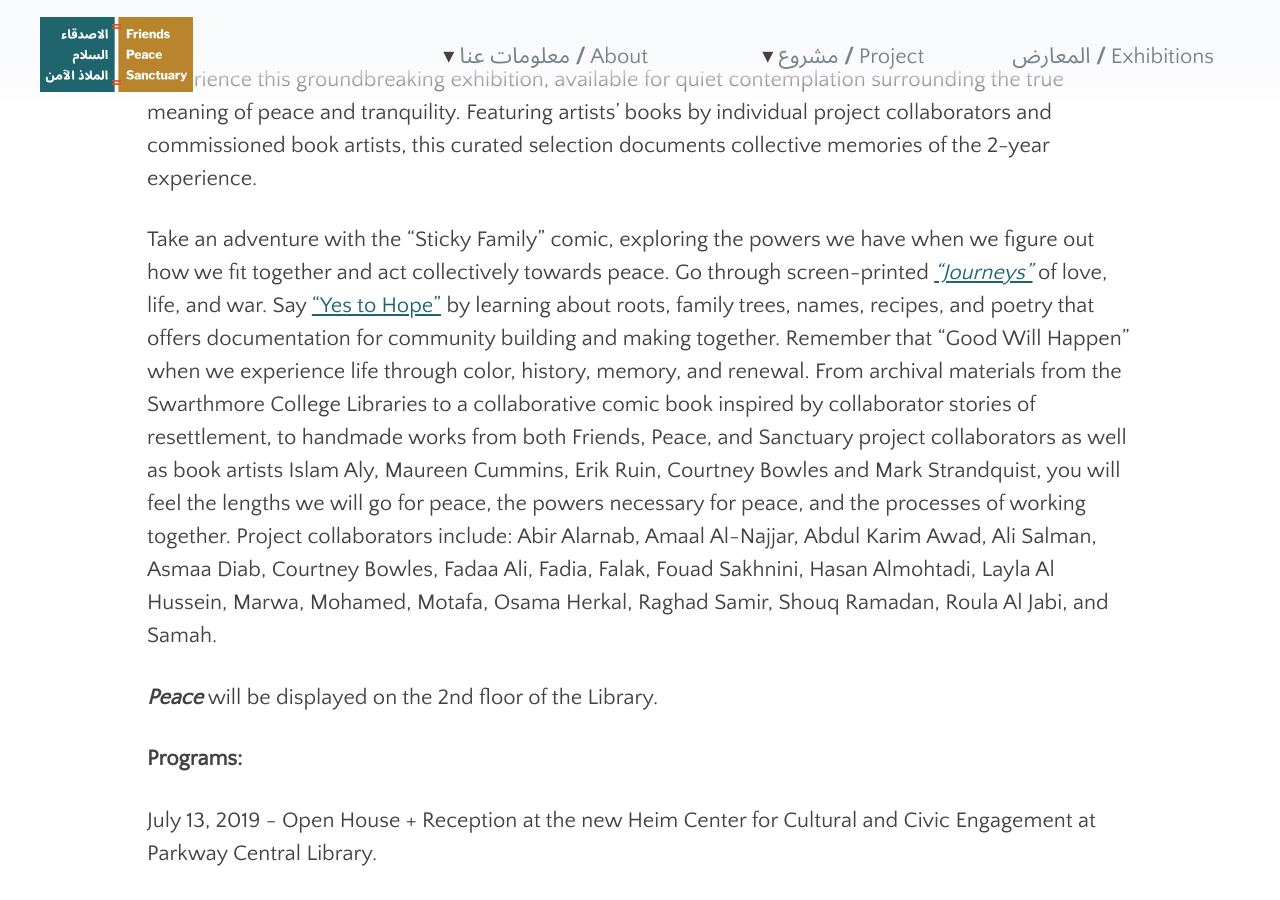
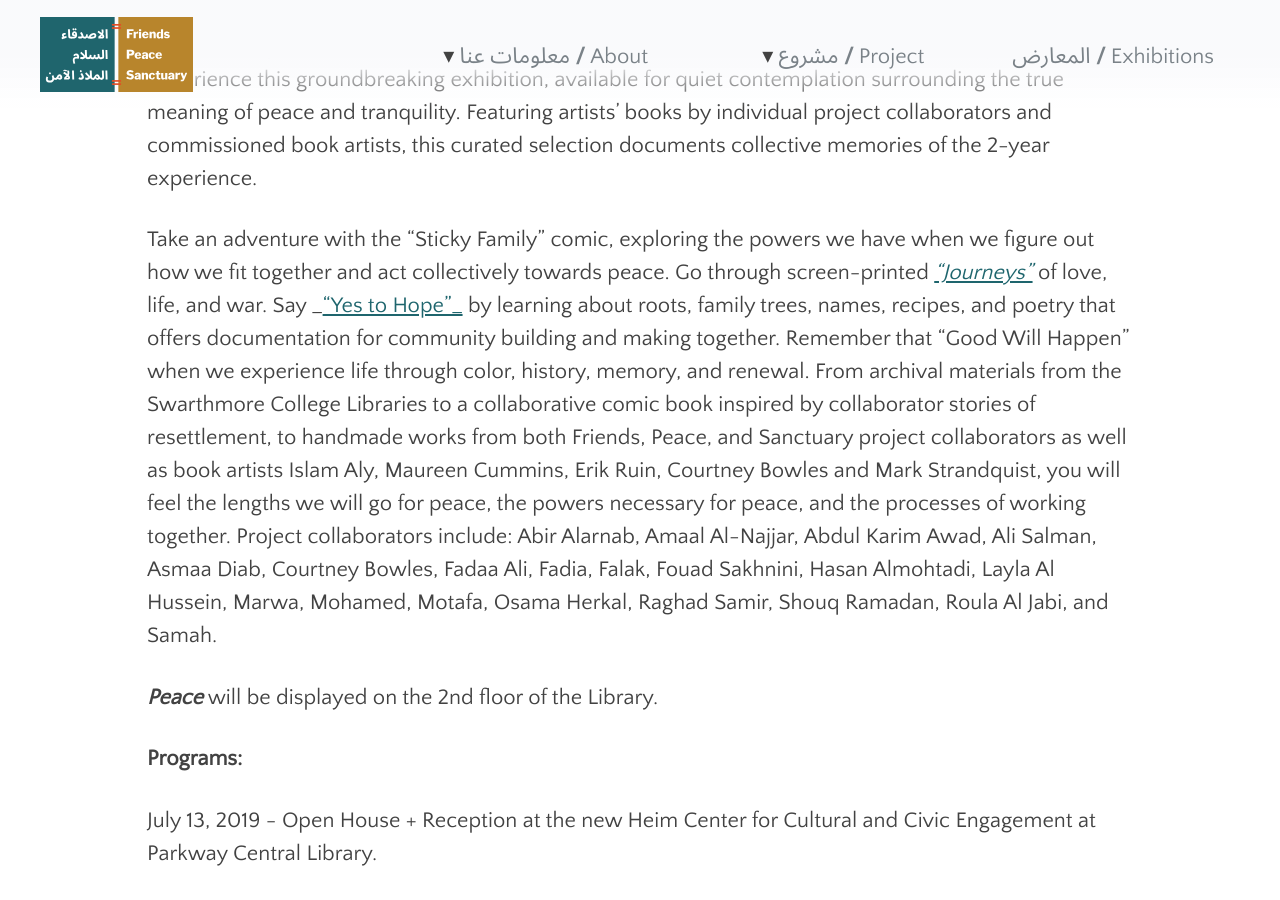
Before and after one commit to swat-ds/fps.swarthmore.edu, a Jekyll site: the page built from _posts/2019-05-15-peace.md, in a window 1280 px wide and 900 px high, scrolled down 935 px. Built offline with Jekyll 4.4.1, drawn with Linux system fonts in a browser that asks for light colours.

Commit message:
Update 2019-05-15-peace.md

```diff
--- a/_posts/2019-05-15-peace.md
+++ b/_posts/2019-05-15-peace.md
@@ -42,7 +42,7 @@ Building mutual respect and friendships across cultures can forge a path to peac
 
 In partnership with the [Free Library of Philadelphia](https://www.freelibrary.org/), _Friends, Peace, and Sanctuary_ invites you to experience this groundbreaking exhibition, available for quiet contemplation surrounding the true meaning of peace and tranquility. Featuring artists’ books by individual project collaborators and commissioned book artists, this curated selection documents collective memories of the 2-year experience.
 
-Take an adventure with the “Sticky Family” comic, exploring the powers we have when we figure out how we fit together and act collectively towards peace. Go through screen-printed [_“Journeys”_](http://fps.swarthmore.edu/workshops/journeys-artist-workshops-with-erik-ruin/) of love, life, and war. Say [“Yes to Hope”](http://fps.swarthmore.edu/workshops/workshops-with-maureen-cummins/) by learning about roots, family trees, names, recipes, and poetry that offers documentation for community building and making together. Remember that “Good Will Happen” when we experience life through color, history, memory, and renewal. From archival materials from the Swarthmore College Libraries to a collaborative comic book inspired by collaborator stories of resettlement, to handmade works from both Friends, Peace, and Sanctuary project collaborators as well as book artists Islam Aly, Maureen Cummins, Erik Ruin, Courtney Bowles and Mark Strandquist, you will feel the lengths we will go for peace, the powers necessary for peace, and the processes of working together. Project collaborators include: Abir Alarnab, Amaal Al-Najjar, Abdul Karim Awad, Ali Salman, Asmaa Diab, Courtney Bowles, Fadaa Ali, Fadia, Falak, Fouad Sakhnini, Hasan Almohtadi, Layla Al Hussein, Marwa, Mohamed, Motafa, Osama Herkal, Raghad Samir, Shouq Ramadan, Roula Al Jabi, and Samah.
+Take an adventure with the “Sticky Family” comic, exploring the powers we have when we figure out how we fit together and act collectively towards peace. Go through screen-printed [_“Journeys”_](http://fps.swarthmore.edu/workshops/journeys-artist-workshops-with-erik-ruin/) of love, life, and war. Say _[“Yes to Hope”_](http://fps.swarthmore.edu/workshops/workshops-with-maureen-cummins/) by learning about roots, family trees, names, recipes, and poetry that offers documentation for community building and making together. Remember that “Good Will Happen” when we experience life through color, history, memory, and renewal. From archival materials from the Swarthmore College Libraries to a collaborative comic book inspired by collaborator stories of resettlement, to handmade works from both Friends, Peace, and Sanctuary project collaborators as well as book artists Islam Aly, Maureen Cummins, Erik Ruin, Courtney Bowles and Mark Strandquist, you will feel the lengths we will go for peace, the powers necessary for peace, and the processes of working together. Project collaborators include: Abir Alarnab, Amaal Al-Najjar, Abdul Karim Awad, Ali Salman, Asmaa Diab, Courtney Bowles, Fadaa Ali, Fadia, Falak, Fouad Sakhnini, Hasan Almohtadi, Layla Al Hussein, Marwa, Mohamed, Motafa, Osama Herkal, Raghad Samir, Shouq Ramadan, Roula Al Jabi, and Samah.
 
 _**Peace**_ will be displayed on the 2nd floor of the Library.
 
```
